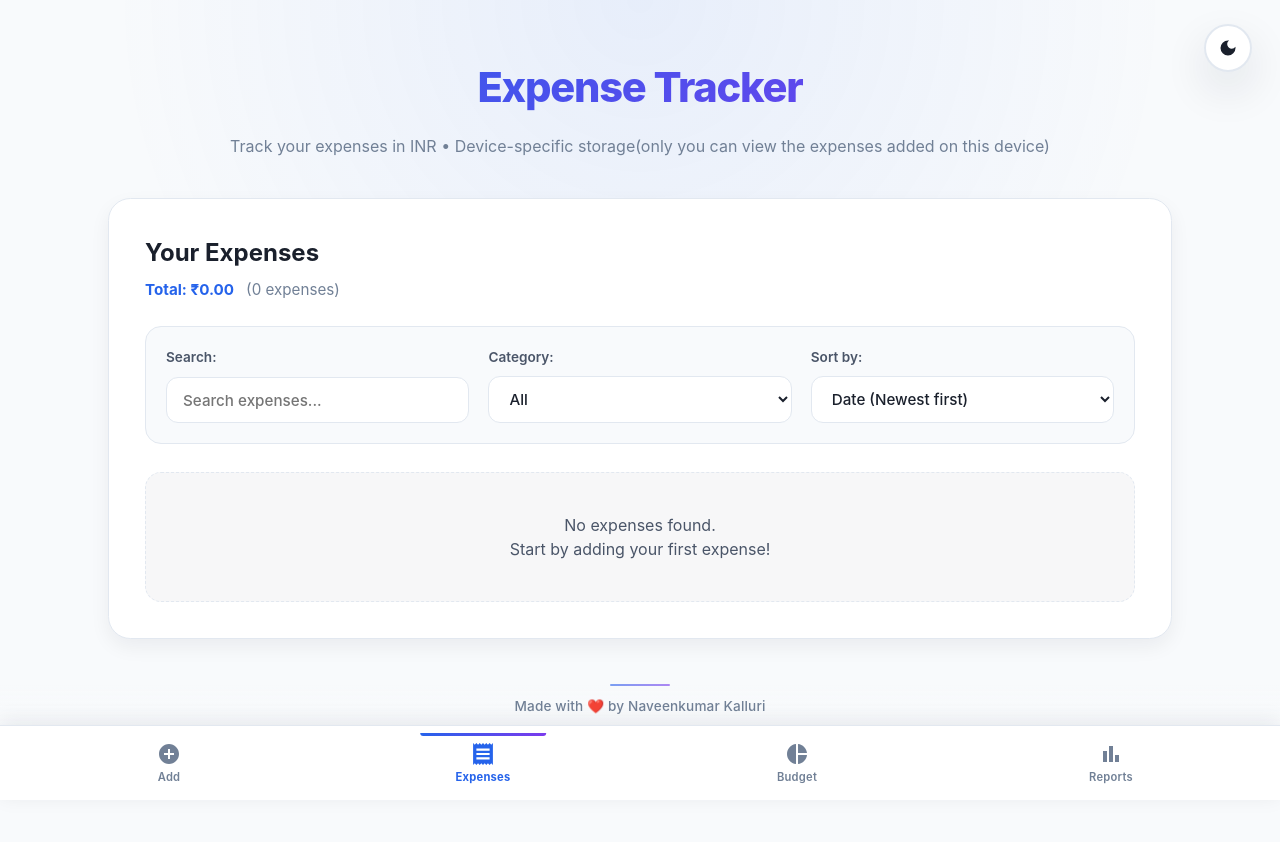
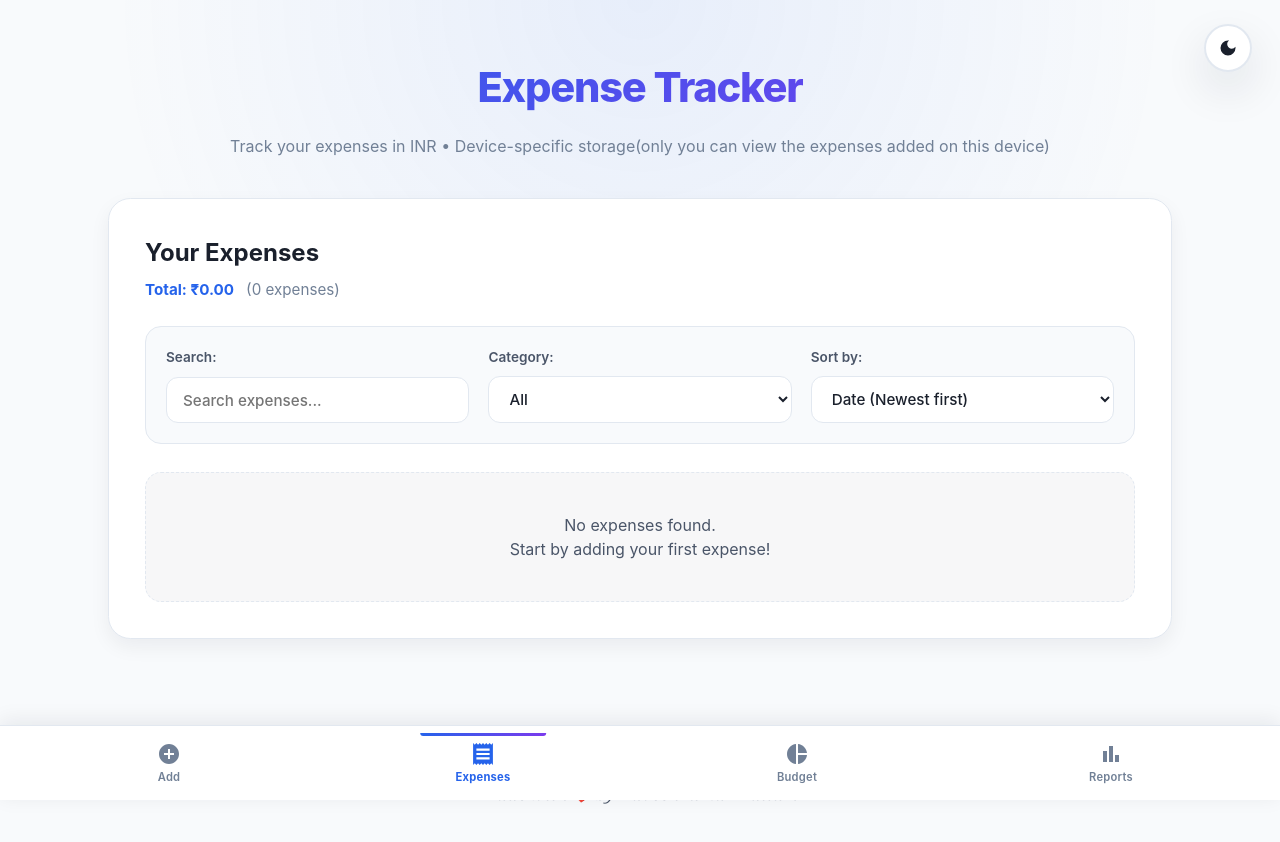
Before and after one commit to KALLURINAVEENKUMAR/ExpenseTracker, a React (Create React App) app: page / in a window 1280 px wide. Shown: the top 842 px of the page. Before the commit the page ends 800 px from the top, so only its background shows below. Built offline with nearby package versions, Linux system fonts and the light colour scheme.

Commit message:
Improve footer credit - only shows when scrolled to bottom, elegant serif font with sparkle animation

```diff
--- a/src/AppStyles.css
+++ b/src/AppStyles.css
@@ -1619,37 +1619,60 @@ html.dark .theme-toggle:hover {
 
 /* Footer Credit */
 .app-footer-credit {
-  position: fixed;
-  bottom: 4.5rem;
-  left: 0;
-  right: 0;
+  position: relative;
   text-align: center;
-  padding: 0.75rem 1rem;
-  font-size: 0.85rem;
-  color: var(--text-muted);
-  background: linear-gradient(to top, var(--bg-primary) 0%, transparent 100%);
-  z-index: 999;
-  font-weight: 500;
-  letter-spacing: 0.01em;
+  padding: 2.5rem 1rem 5.5rem;
+  margin-top: 3rem;
+  font-size: 0.95rem;
+  color: var(--text-secondary);
+  z-index: 1;
+  font-weight: 600;
+  letter-spacing: 0.03em;
+  font-family: 'Georgia', 'Times New Roman', serif;
+  font-style: italic;
+  background: linear-gradient(to bottom, transparent 0%, var(--bg-primary) 30%);
 }
 
 .app-footer-credit::before {
   content: '';
   position: absolute;
-  top: 0;
+  top: 1rem;
   left: 50%;
   transform: translateX(-50%);
-  width: 60px;
-  height: 2px;
+  width: 80px;
+  height: 3px;
   background: var(--gradient-accent);
   border-radius: 999px;
-  opacity: 0.6;
+  opacity: 0.7;
+  box-shadow: 0 2px 8px rgba(37, 99, 235, 0.3);
+}
+
+.app-footer-credit::after {
+  content: '✨';
+  position: absolute;
+  left: 50%;
+  transform: translateX(-50%);
+  top: 0.3rem;
+  font-size: 1rem;
+  opacity: 0.8;
+  animation: sparkle 2s ease-in-out infinite;
+}
+
+@keyframes sparkle {
+  0%, 100% {
+    opacity: 0.8;
+    transform: translateX(-50%) scale(1);
+  }
+  50% {
+    opacity: 1;
+    transform: translateX(-50%) scale(1.2);
+  }
 }
 
 @media (max-width: 768px) {
   .app-footer-credit {
-    font-size: 0.75rem;
-    padding: 0.5rem 0.75rem;
-    bottom: 4rem;
-  }
-}
+    font-size: 0.85rem;
+    padding: 2rem 0.75rem 5rem;
+    margin-top: 2rem;
+  }
+}
```
